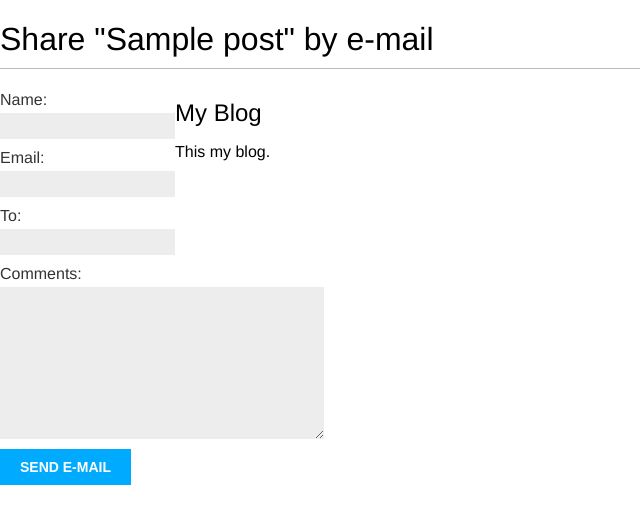
After one commit to Graciano-B-L-Junior/blog_project, a Django app: page /blog/1/share/ in a window 1280 px wide. The commit adds this page. Shown: the top 524 px of the page, without its empty margins (0-640 px from the left). Run offline with Django 5.2, Linux system fonts and the light colour scheme; tables that the repository leaves empty hold one stand-in row (values such as "Sample post").

Commit message:
Add post sharing functionality with email support and share template

```diff
--- a/blog/templates/blog/post/detail.html
+++ b/blog/templates/blog/post/detail.html
@@ -8,4 +8,9 @@
 		Published {{ post.publish }} by {{ post.author }}
 	</p>
 	{{ post.body|linebreaks }}
+	<p>
+		<a href="{% url "blog:post_share" post.id %}">
+			Share this post
+		</a>
+	</p>
 {% endblock %}
--- /dev/null
+++ b/blog/templates/blog/post/share.html
@@ -0,0 +1,19 @@
+{% extends "blog/base.html" %}
+
+{% block title %}Share a post{% endblock %}
+
+{% block content %}
+	{% if sent %}
+		<h1>E-mail successfully sent</h1>
+		<p>
+			"{{ post.title }}" was successfully sent to {{ form.cleaned_data.to }}.
+		</p>
+	{% else %}
+		<h1>Share "{{ post.title }}" by e-mail</h1>
+		<form method="post">
+			{{ form.as_p }}
+			{% csrf_token %}
+			<input type="submit" value="Send e-mail">
+		</form>
+	{% endif %}
+{% endblock %}
--- a/blog/urls.py
+++ b/blog/urls.py
@@ -11,4 +11,7 @@ urlpatterns = [
         views.post_detail,
         name='post_detail'
     ),
+    path(
+        '<int:post_id>/share/',views.post_share, name='post_share'
+    ),
 ]
--- a/blog/views.py
+++ b/blog/views.py
@@ -1,3 +1,4 @@
+from django.core.mail import send_mail
 from django.core.paginator import EmptyPage, PageNotAnInteger, Paginator
 from django.shortcuts import get_object_or_404, render
 from django.http import Http404
@@ -53,11 +54,30 @@ def post_share(request, post_id):
         id=post_id,
         status=Post.Status.PUBLISHED
     )
+    sent = False
 
     if request.method == 'POST':
         form =  EmailPostForm(request.POST)
         if form.is_valid():
             cd = form.cleaned_data
+            post_url = request.build_absolute_uri(
+                post.get_absolute_url()
+            )
+            subject =(
+                f"{cd['name']} ({cd['email']})"
+                f"recommends you read {post.title}"
+            )
+            message =(
+                f"Read {post.title} at {post_url}\n\n"
+                f"{cd['name']}\'s comments: {cd['comments']}"
+            )
+            send_mail(
+                subject=subject,
+                message=message,
+                from_email=None,
+                recipient_list=[cd['to']]
+            )
+            sent=True
 
     else:
         form = EmailPostForm()
@@ -67,6 +87,7 @@ def post_share(request, post_id):
         'blog/post/share.html',
         {
             'post':post,
-            'form':form
+            'form':form,
+            'sent':sent
         }
     )
```
